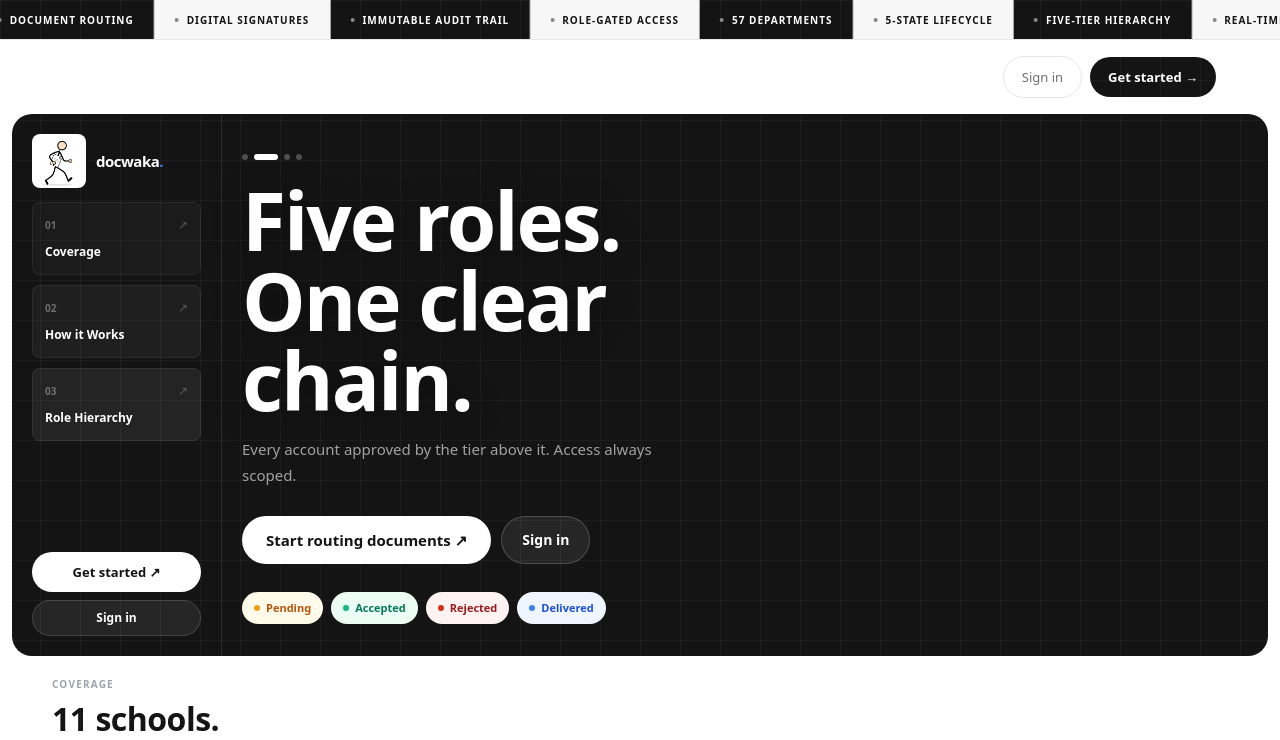
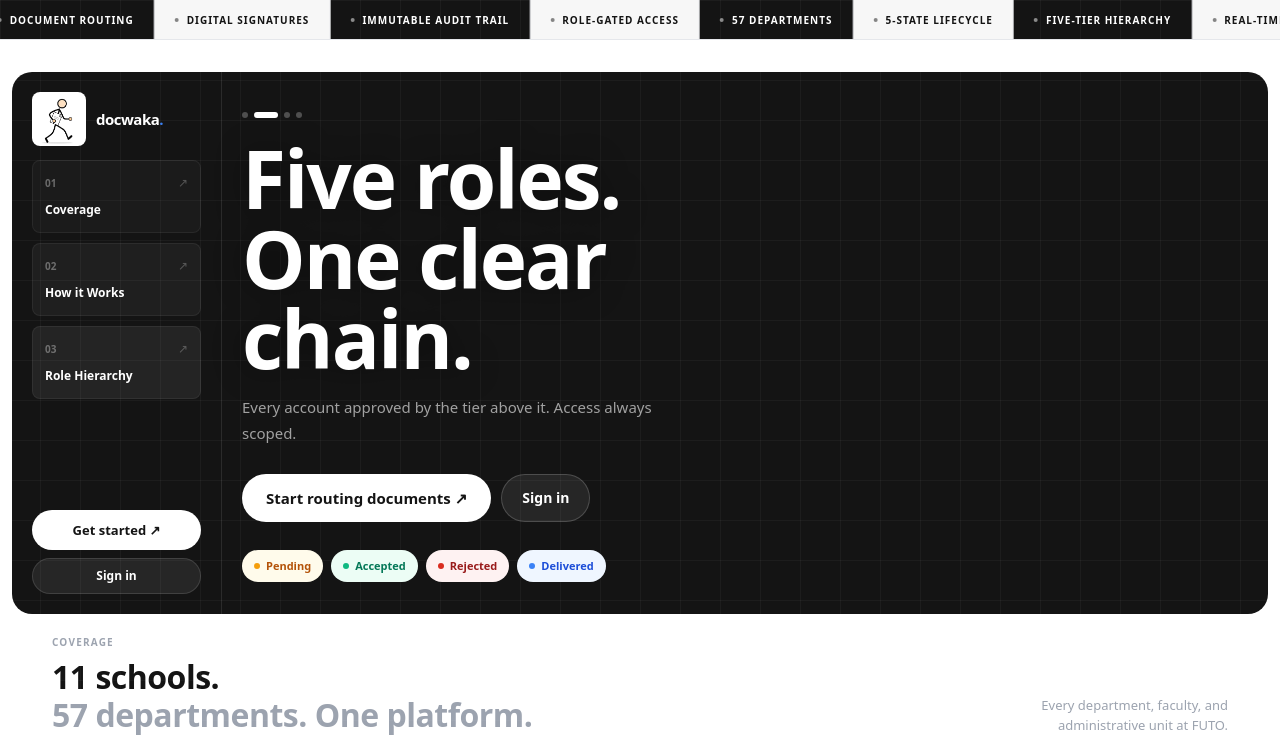
Before and after one commit to 01Shukee/docwaka, a Next.js app: page / in a window 1280 px wide. Shown: the top 740 px of the page. Built offline with nearby package versions, Linux system fonts and the light colour scheme.

Commit message:
Remove Sign in & Get started →

```diff
--- a/src/components/landing/LandingPage.tsx
+++ b/src/components/landing/LandingPage.tsx
@@ -137,14 +137,7 @@ export default function LandingPage() {
         </div>
 
         {/* Desktop links — pushed right regardless of whether logo is present */}
-        <div style={{ display:"flex", alignItems:"center", gap:8, marginLeft:"auto" }} className="hidden sm:flex">
-          <Link href="/login" style={{ fontSize:13, fontWeight:500, color:"#707070", padding:"8px 18px", borderRadius:9999, border:"1px solid #E5E7EB", textDecoration:"none", background:"#fff" }}>
-            Sign in
-          </Link>
-          <Link href="/register" style={{ fontSize:13, fontWeight:700, color:"#fff", padding:"8px 18px", borderRadius:9999, background:"#141414", textDecoration:"none" }}>
-            Get started →
-          </Link>
-        </div>
+
 
         {/* Mobile hamburger */}
         <button
```
